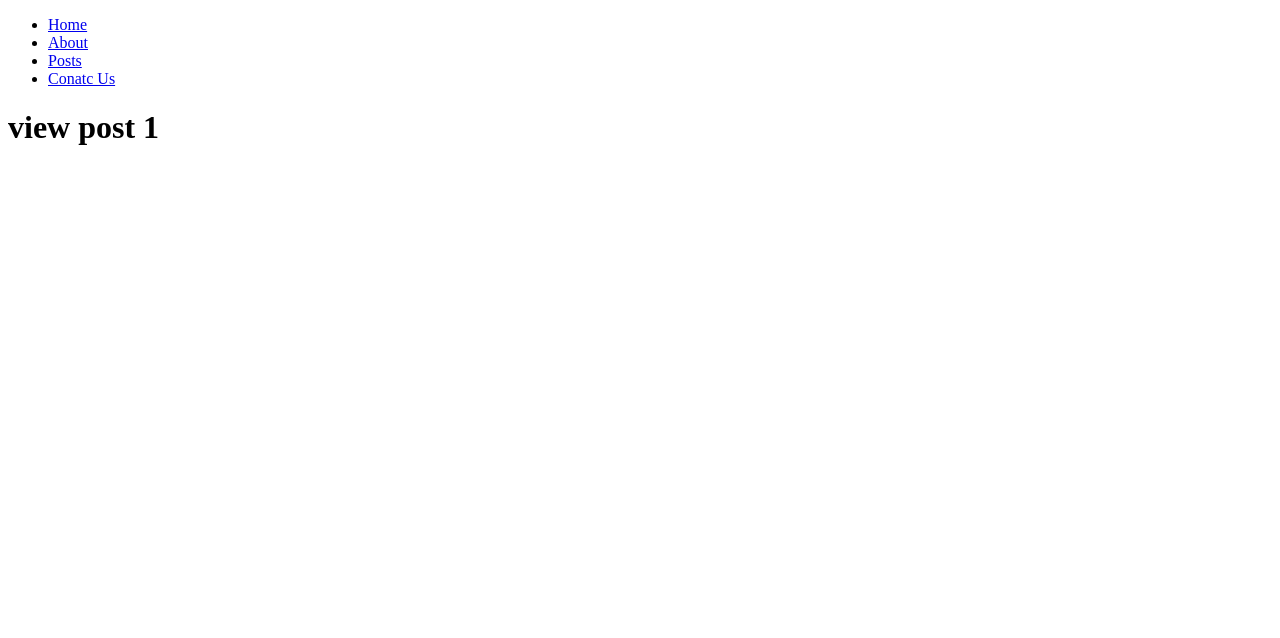
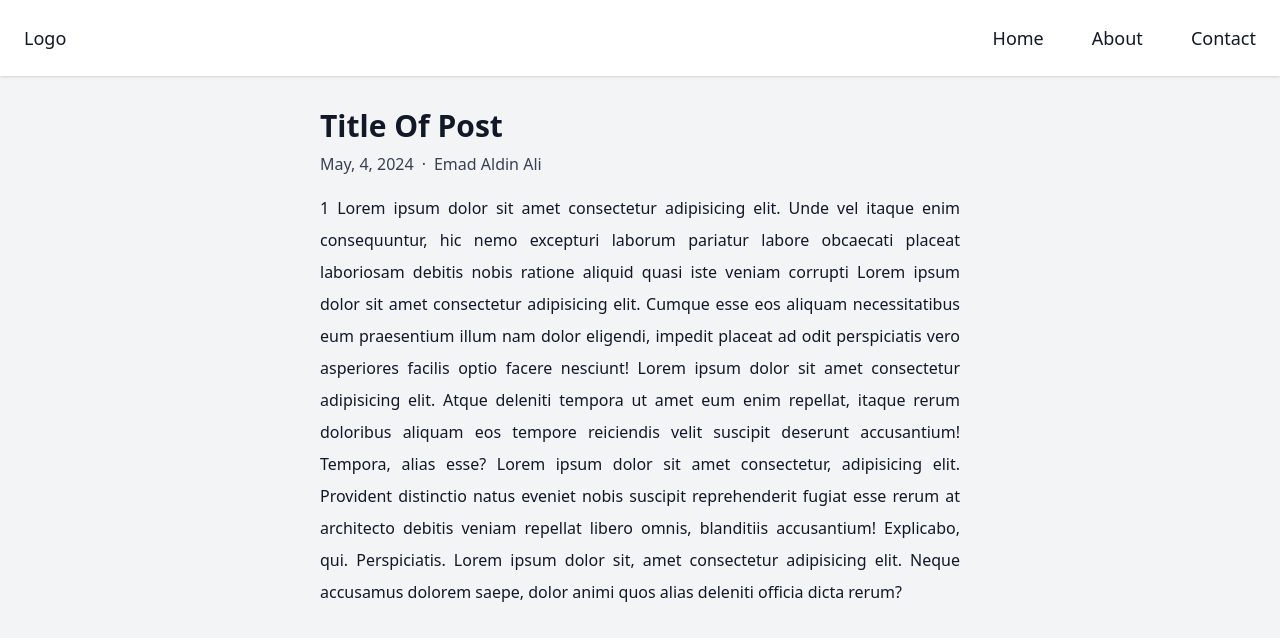
Before and after one commit to omdasoft/nuxt3-laravel-app, a Nuxt app: page /posts/1 in a window 1280 px wide. Shown: the top 638 px of the page. Built offline with nearby package versions, Linux system fonts and the light colour scheme.

Commit message:
Setup Frontend

```diff
--- /dev/null
+++ b/components/PostItem.vue
@@ -0,0 +1,18 @@
+<template>
+    <div class="post-container py-8">
+        <h3 class="text-3xl font-bold"><NuxtLink :to="`/posts/1`">Title Of Post</NuxtLink></h3>
+        <div class="post-meta text-gray-700 flex space-x-2 items-center">
+            <div>May, 4, 2024</div>
+            <div>&middot;</div>
+            <div>Emad Aldin Ali</div>
+        </div>
+        <div class="post-preview leading-relaxed mt-4">
+            Lorem ipsum dolor sit amet consectetur adipisicing elit. Sunt, molestias. Aliquam voluptatem enim quam quia
+            maxime similique explicabo quaerat hic unde animi, nostrum ex saepe necessitatibus adipisci tenetur autem
+            ratione magnam debitis quas consequuntur quasi natus accusantium, nihil earum. Natus?
+        </div>
+        <div class="mt-4">
+            <NuxtLink :to="`/posts/1`" class="bg-blue-700 hover:bg-blue-800 text-white rounded inline-block px-4 py-2">Read More</NuxtLink>
+        </div>
+    </div>
+</template>
--- a/layouts/default.vue
+++ b/layouts/default.vue
@@ -1,16 +1,34 @@
 <template>
-    <div>
-        <Head>
-            <Title>Nuxt 3 & laravel blog</Title>
-        </Head>
-        <nav>
-            <ul>
-                <li><NuxtLink to="/">Home</NuxtLink></li>
-                <li><NuxtLink to="/about">About</NuxtLink></li>
-                <li><NuxtLink to="/posts">Posts</NuxtLink></li>
-                <li><NuxtLink to="/contact">Conatc Us</NuxtLink></li>
-            </ul>
+    <div class="bg-gray-100 min-h-screen text-gray-900">
+        <Title>{{ title }}</Title>
+        <nav class="bg-white shadow text-lg px-6 py-6">
+            <div class="container mx-auto flex items-center justify-between">
+                <div>
+                    <NuxtLink to="/">Logo</NuxtLink>
+                </div>
+                <div>
+                    <ul class="flex space-x-12">
+                        <li>
+                            <NuxtLink to="/">Home</NuxtLink>
+                        </li>
+                        <li>
+                            <NuxtLink to="/about">About</NuxtLink>
+                        </li>
+                        <li>
+                            <NuxtLink to="/contact">Contact</NuxtLink>
+                        </li>
+                    </ul>
+                </div>
+            </div>
         </nav>
-        <slot/>
+        <slot />
     </div>
 </template>
+<script setup>
+    const title = useState('title', () => 'Nuxt3 Laravel Blog');
+</script>
+<style scoped>
+.router-link-active {
+    font-weight: bold;
+}
+</style>
--- a/nuxt.config.ts
+++ b/nuxt.config.ts
@@ -1,4 +1,7 @@
 // https://nuxt.com/docs/api/configuration/nuxt-config
 export default defineNuxtConfig({
+  modules: [
+    '@nuxtjs/tailwindcss'
+  ],
   devtools: { enabled: true }
 })
--- a/package.json
+++ b/package.json
@@ -13,5 +13,8 @@
     "nuxt": "^3.11.2",
     "vue": "^3.4.21",
     "vue-router": "^4.3.0"
+  },
+  "devDependencies": {
+    "@nuxtjs/tailwindcss": "^6.12.0"
   }
 }
--- a/pages/about.vue
+++ b/pages/about.vue
@@ -1,7 +1,13 @@
 <template>
-    <div>
-        <h1>about page</h1>
+    <Title>About | {{ title }}</Title>
+    <div class="container mx-auto w-1/2 py-8 text-justify">
+        About Lorem ipsum dolor sit amet consectetur adipisicing elit. Unde vel itaque enim consequuntur, hic nemo excepturi
+        laborum pariatur labore obcaecati placeat laboriosam debitis nobis ratione aliquid quasi iste veniam corrupti Lorem ipsum dolor sit amet consectetur adipisicing elit. Cumque esse eos aliquam necessitatibus eum praesentium illum nam dolor eligendi, impedit placeat ad odit perspiciatis vero asperiores facilis optio facere nesciunt!
+        Lorem ipsum dolor sit amet consectetur adipisicing elit. Atque deleniti tempora ut amet eum enim repellat, itaque rerum doloribus aliquam eos tempore reiciendis velit suscipit deserunt accusantium! Tempora, alias esse?
+        Lorem ipsum dolor sit amet consectetur, adipisicing elit. Provident distinctio natus eveniet nobis suscipit reprehenderit fugiat esse rerum at architecto debitis veniam repellat libero omnis, blanditiis accusantium! Explicabo, qui. Perspiciatis.
+        Lorem ipsum dolor sit, amet consectetur adipisicing elit. Neque accusamus dolorem saepe, dolor animi quos alias deleniti officia dicta rerum?
     </div>
 </template>
 <script setup>
+const title = useState('title');
 </script>
--- a/pages/contact.vue
+++ b/pages/contact.vue
@@ -1,5 +1,13 @@
 <template>
-    <div>
-        <h1>contact page</h1>
+    <Title>Contact | {{ title }}</Title>
+    <div class="container mx-auto w-1/2 py-8 text-justify">
+        Contact Lorem ipsum dolor sit amet consectetur adipisicing elit. Unde vel itaque enim consequuntur, hic nemo excepturi
+        laborum pariatur labore obcaecati placeat laboriosam debitis nobis ratione aliquid quasi iste veniam corrupti Lorem ipsum dolor sit amet consectetur adipisicing elit. Cumque esse eos aliquam necessitatibus eum praesentium illum nam dolor eligendi, impedit placeat ad odit perspiciatis vero asperiores facilis optio facere nesciunt!
+        Lorem ipsum dolor sit amet consectetur adipisicing elit. Atque deleniti tempora ut amet eum enim repellat, itaque rerum doloribus aliquam eos tempore reiciendis velit suscipit deserunt accusantium! Tempora, alias esse?
+        Lorem ipsum dolor sit amet consectetur, adipisicing elit. Provident distinctio natus eveniet nobis suscipit reprehenderit fugiat esse rerum at architecto debitis veniam repellat libero omnis, blanditiis accusantium! Explicabo, qui. Perspiciatis.
+        Lorem ipsum dolor sit, amet consectetur adipisicing elit. Neque accusamus dolorem saepe, dolor animi quos alias deleniti officia dicta rerum?
     </div>
 </template>
+<script setup>
+const title = useState('title');
+</script>
--- a/pages/index.vue
+++ b/pages/index.vue
@@ -1,21 +1,7 @@
 <template>
-    <div>
-        <h1>index page</h1>
-        <div>
-            <ul>
-                <li v-for="user in users" :key="user.id">
-                    {{ user.name }}
-                </li>
-            </ul>
-        </div>
+    <div class="container mx-auto w-1/2 py-8 text-justify divide-y space-y-8 divide-gray-300">
+      <PostItem v-for="n in 10" :key="n"/>
     </div>
 </template>
-<script setup>
-const {data:users} =  await useFetch('https://jsonplaceholder.typicode.com/users');
-const {data:user} =  await useFetch('https://jsonplaceholder.typicode.com/users/1',
-{
-    pick: ['id', 'name', 'email']
-}
-);
-console.log(user);
-</script>
+<scrip setup>
+</scrip>
--- a/pages/posts/[id].vue
+++ b/pages/posts/[id].vue
@@ -1,5 +1,31 @@
 <template>
-    <div>
-        <h1>view post {{ $route.params.id }}</h1>
+    <div class="container mx-auto w-1/2 py-8 text-justify">
+        <h3 class="text-3xl font-bold">
+            <NuxtLink :to="`/posts/1`">Title Of Post</NuxtLink>
+        </h3>
+        <div class="post-meta text-gray-700 flex space-x-2 items-center mt-2">
+            <div>May, 4, 2024</div>
+            <div>&middot;</div>
+            <div>Emad Aldin Ali</div>
+        </div>
+        <div class="post-content mt-4 leading-loose">
+            {{ $route.params.id }} Lorem ipsum dolor sit amet consectetur adipisicing elit. Unde vel itaque enim
+            consequuntur, hic nemo excepturi
+            laborum pariatur labore obcaecati placeat laboriosam debitis nobis ratione aliquid quasi iste veniam
+            corrupti
+            Lorem ipsum dolor sit amet consectetur adipisicing elit. Cumque esse eos aliquam necessitatibus eum
+            praesentium
+            illum nam dolor eligendi, impedit placeat ad odit perspiciatis vero asperiores facilis optio facere
+            nesciunt!
+            Lorem ipsum dolor sit amet consectetur adipisicing elit. Atque deleniti tempora ut amet eum enim repellat,
+            itaque rerum doloribus aliquam eos tempore reiciendis velit suscipit deserunt accusantium! Tempora, alias
+            esse?
+            Lorem ipsum dolor sit amet consectetur, adipisicing elit. Provident distinctio natus eveniet nobis suscipit
+            reprehenderit fugiat esse rerum at architecto debitis veniam repellat libero omnis, blanditiis accusantium!
+            Explicabo, qui. Perspiciatis.
+            Lorem ipsum dolor sit, amet consectetur adipisicing elit. Neque accusamus dolorem saepe, dolor animi quos
+            alias
+            deleniti officia dicta rerum?
+        </div>
     </div>
 </template>
--- a/pages/posts/index.vue
+++ b/pages/posts/index.vue
@@ -1,7 +1,9 @@
 <template>
-    <div>
-        <h1>all posts</h1>
+    <div class="container mx-auto w-1/2 py-8 text-justify">
+        Posts About Lorem ipsum dolor sit amet consectetur adipisicing elit. Unde vel itaque enim consequuntur, hic nemo excepturi
+        laborum pariatur labore obcaecati placeat laboriosam debitis nobis ratione aliquid quasi iste veniam corrupti Lorem ipsum dolor sit amet consectetur adipisicing elit. Cumque esse eos aliquam necessitatibus eum praesentium illum nam dolor eligendi, impedit placeat ad odit perspiciatis vero asperiores facilis optio facere nesciunt!
+        Lorem ipsum dolor sit amet consectetur adipisicing elit. Atque deleniti tempora ut amet eum enim repellat, itaque rerum doloribus aliquam eos tempore reiciendis velit suscipit deserunt accusantium! Tempora, alias esse?
+        Lorem ipsum dolor sit amet consectetur, adipisicing elit. Provident distinctio natus eveniet nobis suscipit reprehenderit fugiat esse rerum at architecto debitis veniam repellat libero omnis, blanditiis accusantium! Explicabo, qui. Perspiciatis.
+        Lorem ipsum dolor sit, amet consectetur adipisicing elit. Neque accusamus dolorem saepe, dolor animi quos alias deleniti officia dicta rerum?
     </div>
 </template>
-<script setup>
-</script>
```
Also changed, not shown: 1 other file (tests, documents, lock files or other folders).
